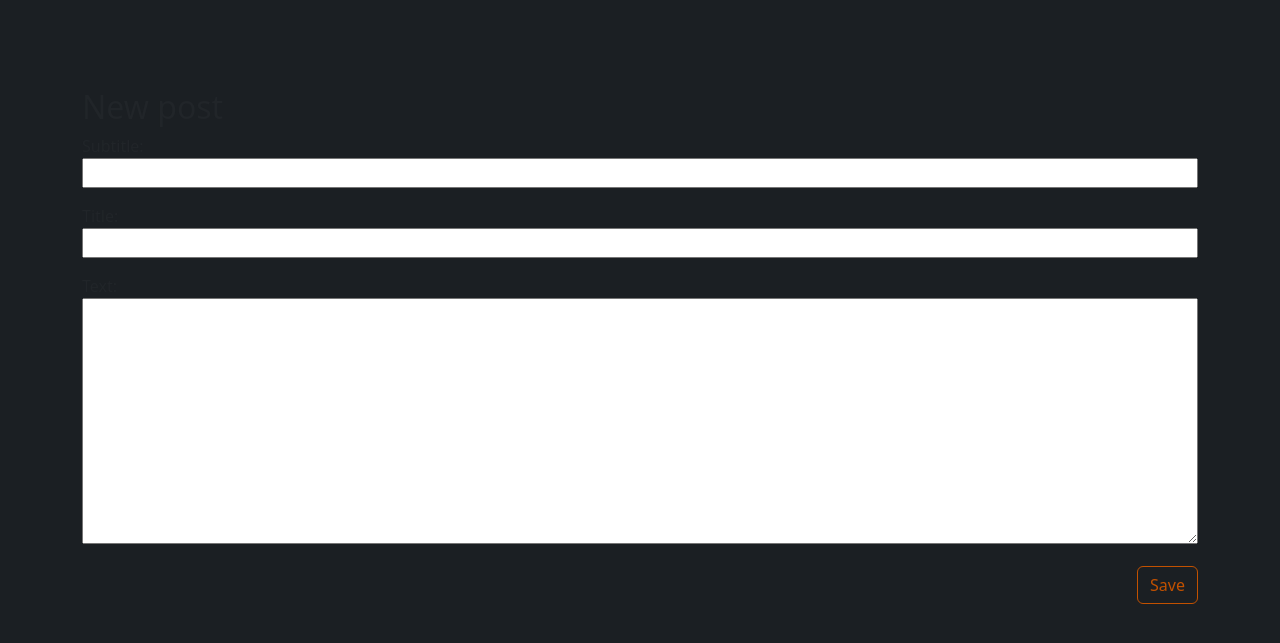
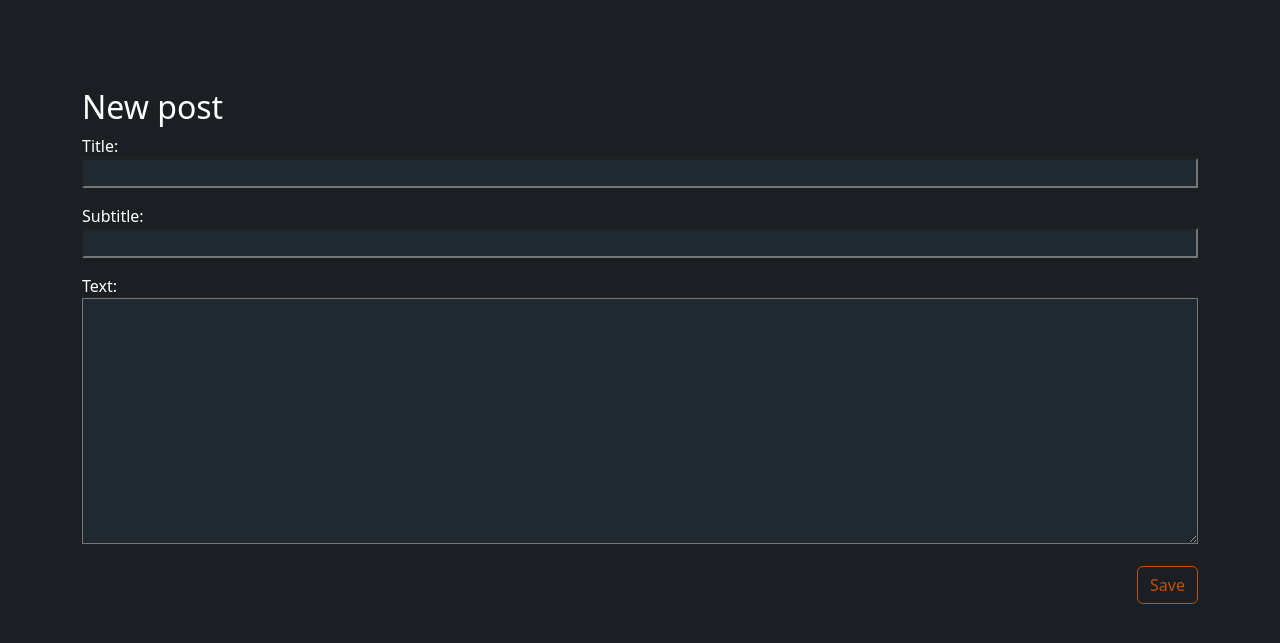
Before and after one commit to Viggie1/Django-Blog, a Django app: page /post/new/ in a window 1280 px wide. Shown: the part 108-751 px from the top of the page. Run offline with Django 5.2, Linux system fonts and the light colour scheme.

Commit message:
Aligns form pages with the new styles.

```diff
--- a/blog/forms.py
+++ b/blog/forms.py
@@ -5,4 +5,4 @@ class PostForm(forms.ModelForm):
 
     class Meta:
         model = Post
-        fields = {'title', 'subtitle', 'text'}
+        fields = ['title', 'subtitle',  'text']
--- a/blog/static/css/blog.css
+++ b/blog/static/css/blog.css
@@ -34,6 +34,17 @@ header.page-header h1,
 .post-form textarea,
 .post-form input {
     width: 100%;
+    background-color: rgb(33, 41, 48);
+    color: white;
+
+}
+
+.post-form label {
+  color: white;
+}
+
+.new-post-header {
+  color: white;
 }
 
 .top-menu,
--- a/blog/templates/blog/post_new.html
+++ b/blog/templates/blog/post_new.html
@@ -1,7 +1,7 @@
 {% extends 'blog/base.html' %}
 
 {% block content %}
-    <h2>New post</h2>
+    <h2 class="new-post-header">New post</h2>
     <form method="POST" class="post-form">{% csrf_token %}
         {{ form.as_p }}
         <button type="submit" class="save btn btn-secondary">Save</button>
```
